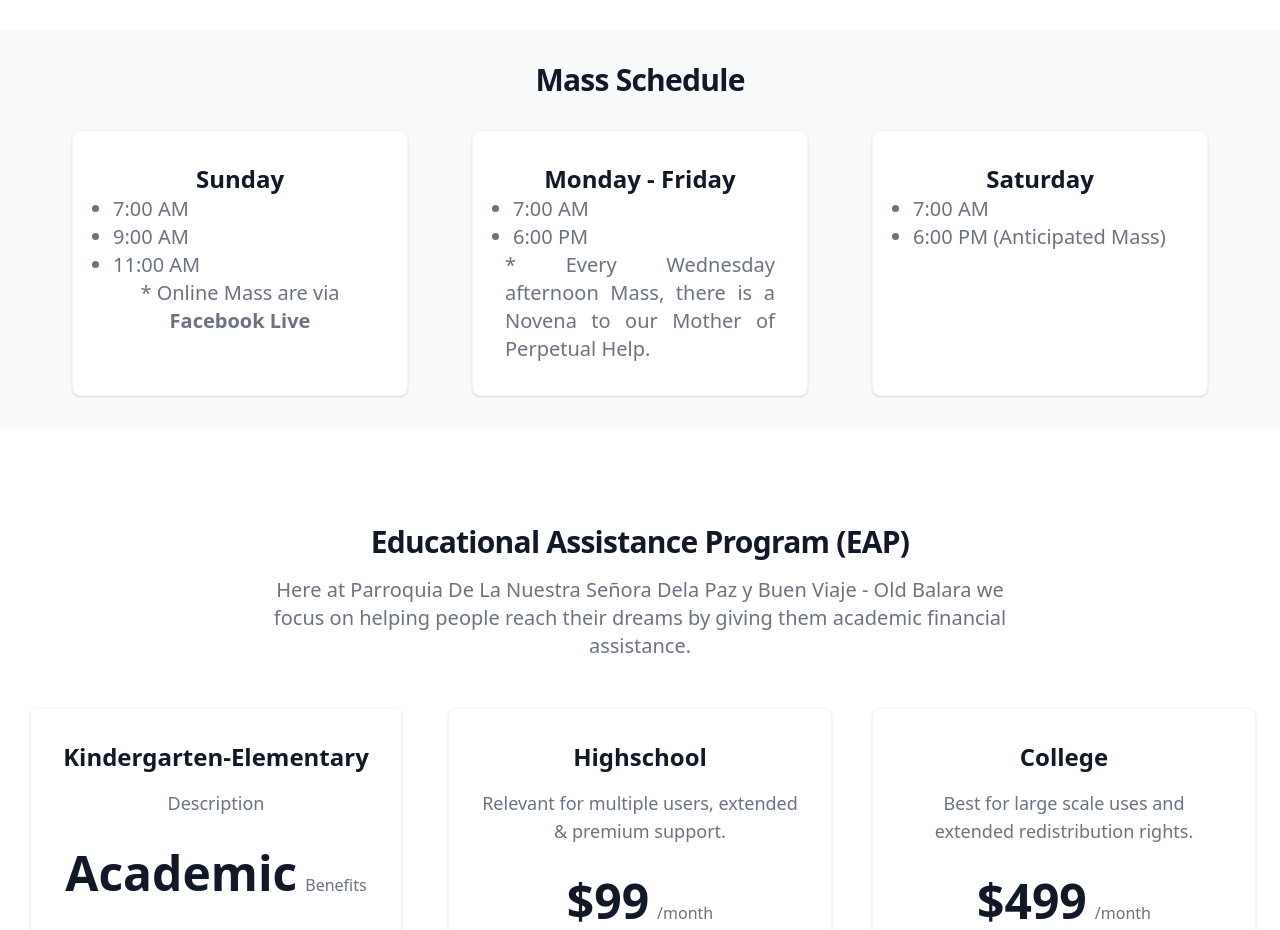
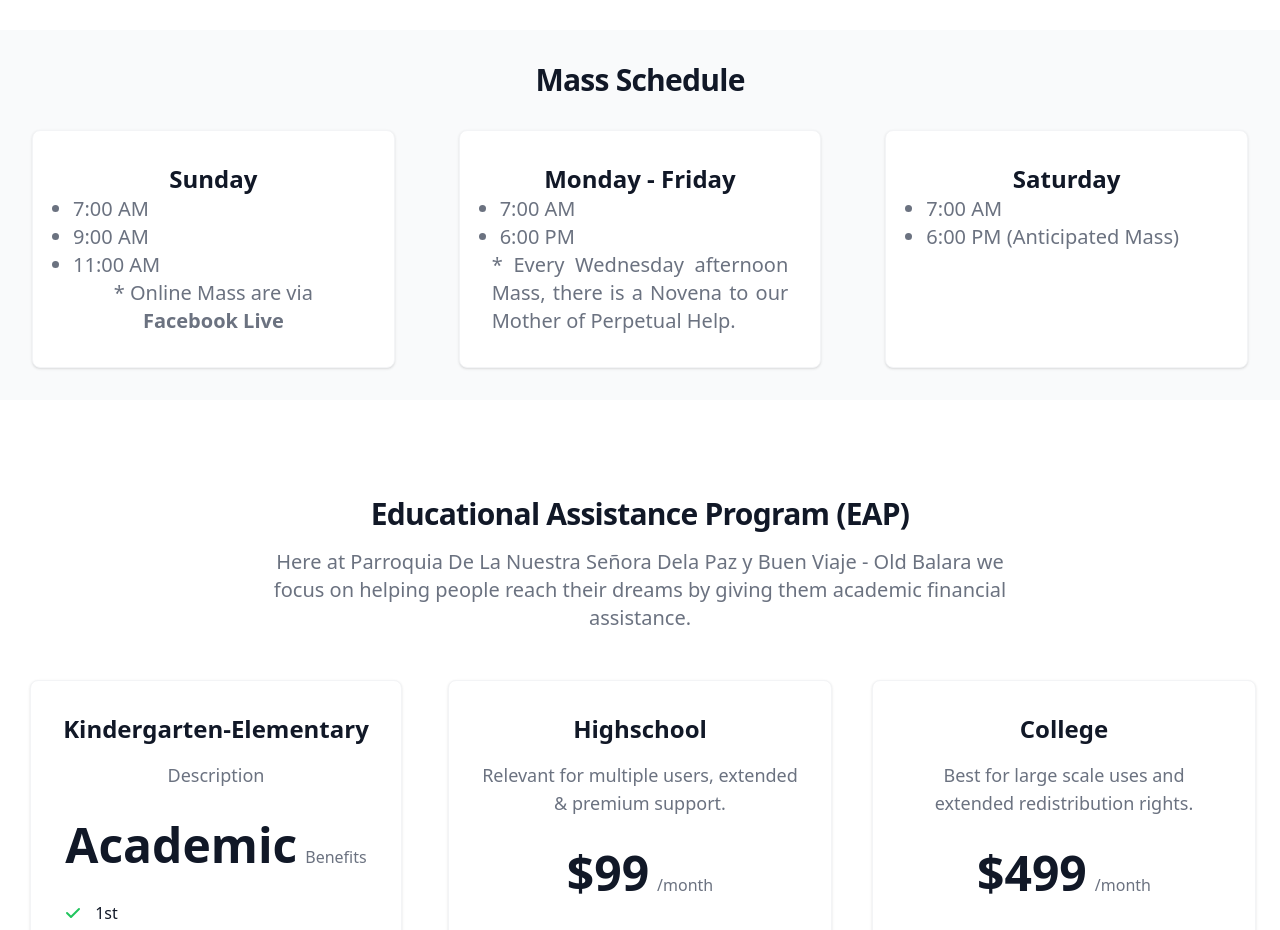
Before and after one commit to Laharl11/frontfront, a website: page landwind-1.0.0/index.html in a window 1280 px wide. Shown: the part 2340-3270 px from the top of the page. Drawn offline with nearby package versions, Linux system fonts and the light colour scheme.

Commit message:
Update index.html

```diff
--- a/landwind-1.0.0/index.html
+++ b/landwind-1.0.0/index.html
@@ -363,7 +363,7 @@
     <!-- Start block -->
     <section class="bg-gray-50 dark:bg-gray-800 p-8">
         <h2 class="mb-4 text-center text-3xl font-extrabold tracking-tight text-gray-900 dark:text-white">Mass Schedule</h2>
-        <div class="mt-8 grid lg:grid-cols-3 gap-x-16 gap-y-10 max-w-screen-xl mx-10 text-center">
+        <div class="mt-8 grid lg:grid-cols-3 gap-x-16 gap-y-10 max-w-screen-xl mx-auto text-center">
             <!--div border-->
             <div class="flex flex-col max-w-lg p-6  text-center text-gray-900 bg-white border border-gray-100 rounded-lg shadow dark:border-gray-600 xl:p-8 dark:bg-gray-800 dark:text-white">
                 <p class="text-xl font-bold text-gray-900 md:text-2xl dark:text-white">Sunday</p>
```
